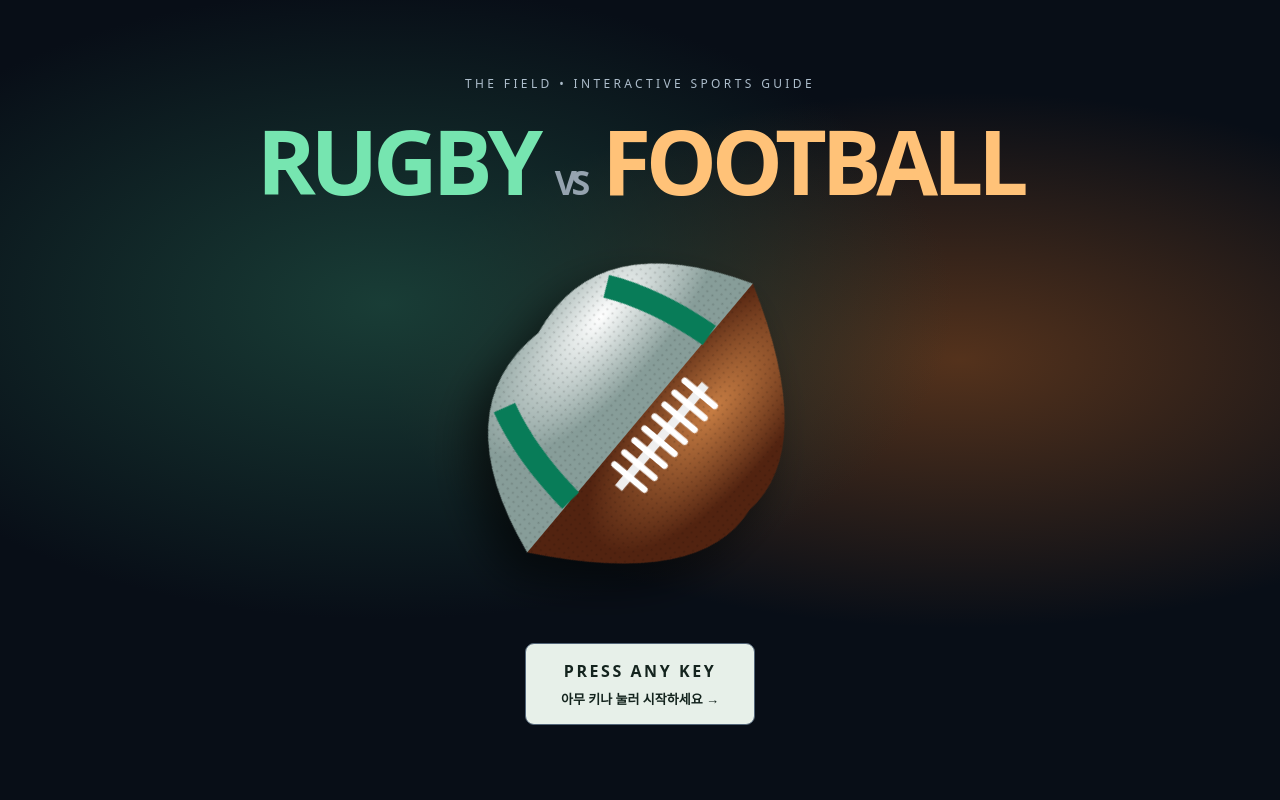
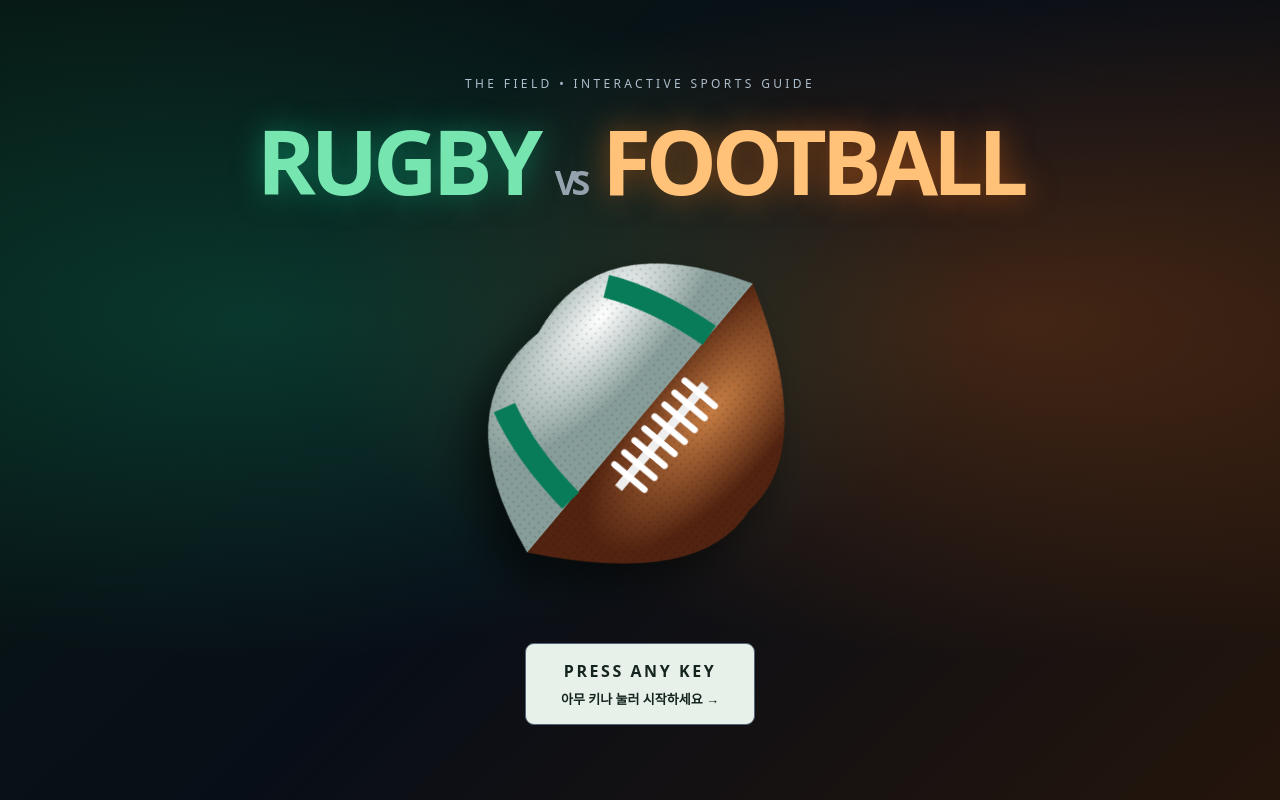
Before and after one commit to chgus12321-lang/rugby-vs-american-football, a plain HTML site: page index.html in a window 1280 px wide. Drawn offline with Linux system fonts and the light colour scheme.

Commit message:
style: 시작 화면 배경 및 제목 디자인 개선 (#1)

```diff
--- a/style.css
+++ b/style.css
@@ -100,4 +100,31 @@
         padding: 12px 6px;
         font-size: 12px;
     }
+}   /* 시작 화면 배경 및 조명 효과 개선 */
+#start {
+    background:
+        radial-gradient(
+            ellipse at 20% 40%,
+            rgba(16, 185, 129, 0.22),
+            transparent 50%
+        ),
+        radial-gradient(
+            ellipse at 80% 40%,
+            rgba(249, 115, 22, 0.22),
+            transparent 50%
+        ),
+        linear-gradient(
+            135deg,
+            #071a15 0%,
+            #080e17 50%,
+            #24150c 100%
+        );
 }
+
+#start h1 em {
+    text-shadow: 0 0 30px rgba(16, 185, 129, 0.5);
+}
+
+#start h1 strong {
+    text-shadow: 0 0 30px rgba(249, 115, 22, 0.5);
+}
```
